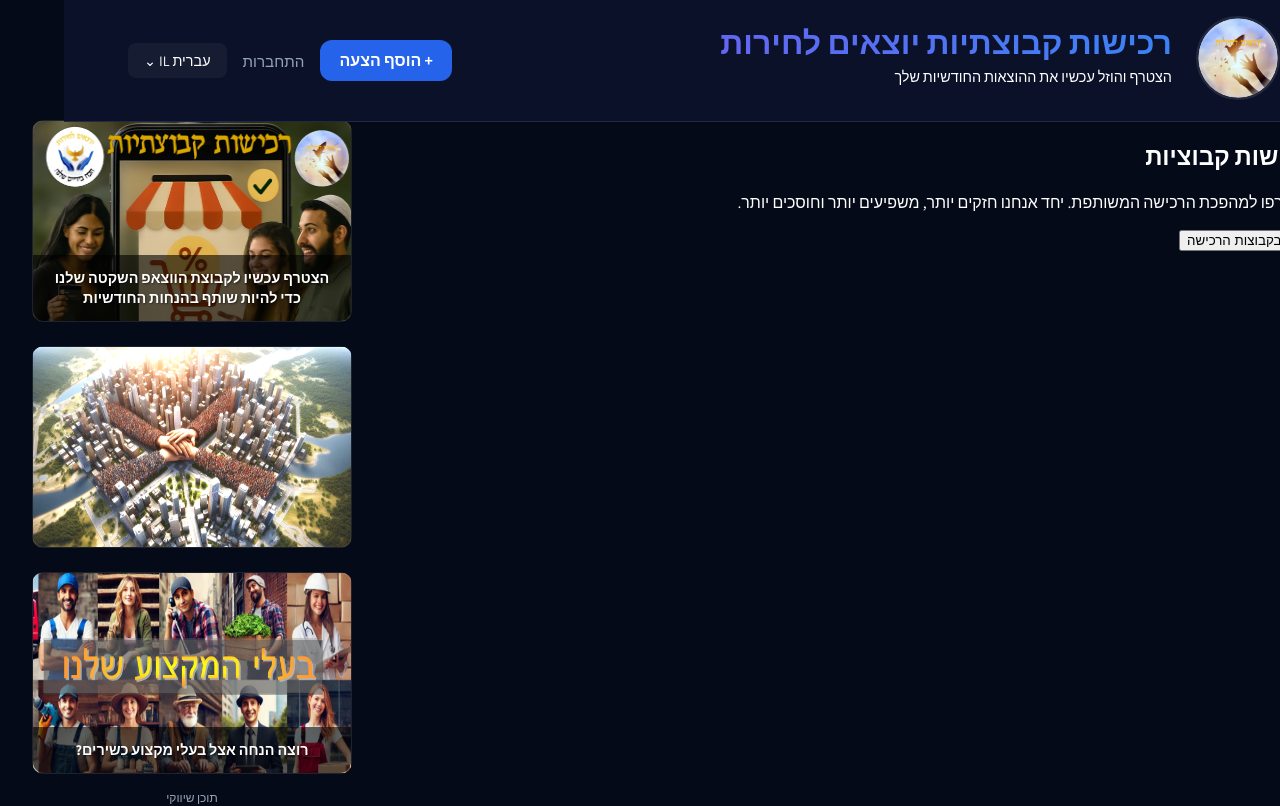
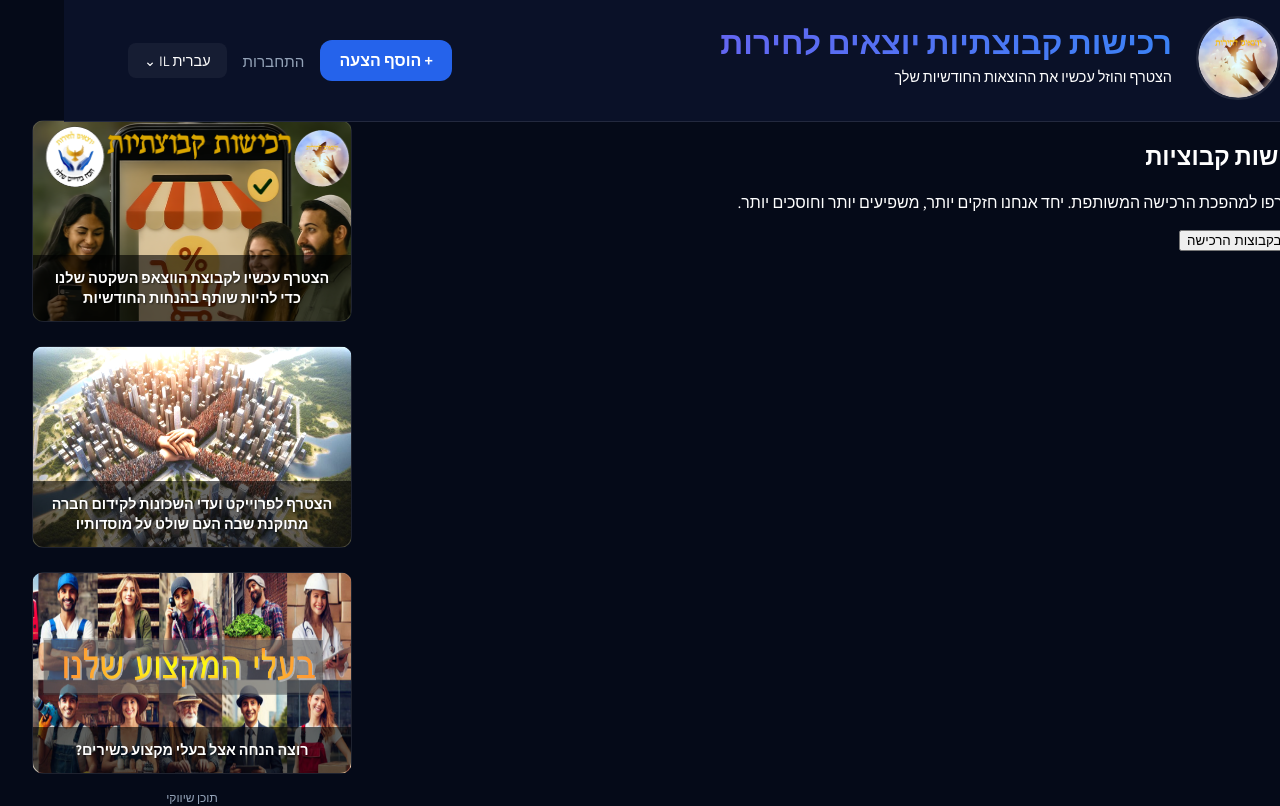
Before and after one commit to gofreeil/purchasing_groups, a SvelteKit app: page / in a window 1280 px wide. Shown: the top 806 px of the page. Built offline with nearby package versions, Linux system fonts and the light colour scheme.

Commit message:
באנרים

```diff
--- a/src/routes/+layout.svelte
+++ b/src/routes/+layout.svelte
@@ -14,7 +14,7 @@
 	<!-- Header -->
 	<header class="main-header">
 		<div class="header-container">
-			<div class="right-branding">
+			<a href="/" class="right-branding">
 				<div class="logo-container">
 					<img src="/assets/logo.png" alt="לוגו" class="main-logo" />
 				</div>
@@ -24,7 +24,7 @@
 						הצטרף והוזל עכשיו את ההוצאות החודשיות שלך
 					</p>
 				</div>
-			</div>
+			</a>
 
 			<div class="left-actions">
 				<a
@@ -69,6 +69,12 @@
 				target="_blank"
 				class="ad-card neighborhoods-ad"
 			>
+				<div class="ad-content-whatsapp">
+					<p>
+						הצטרף לפרוייקט ועדי השכונות לקידום חברה מתוקנת שבה העם
+						שולט על מוסדותיו
+					</p>
+				</div>
 			</a>
 
 			<!-- New Special Ad (Third) -->
```
